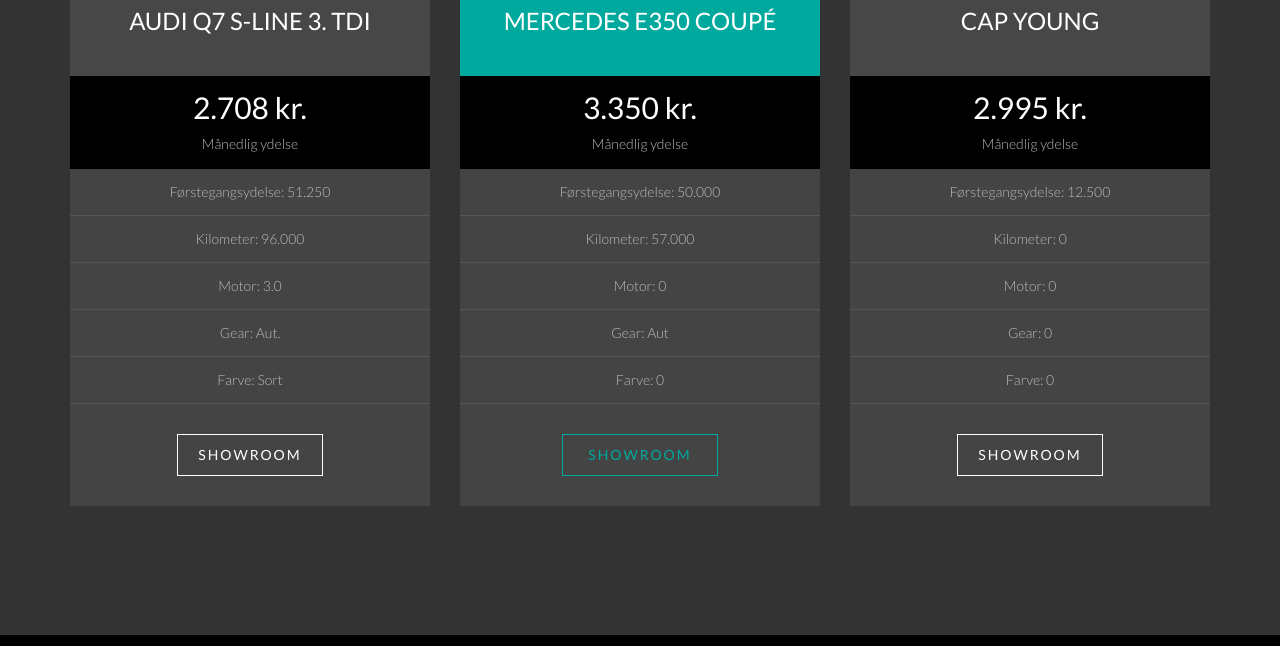
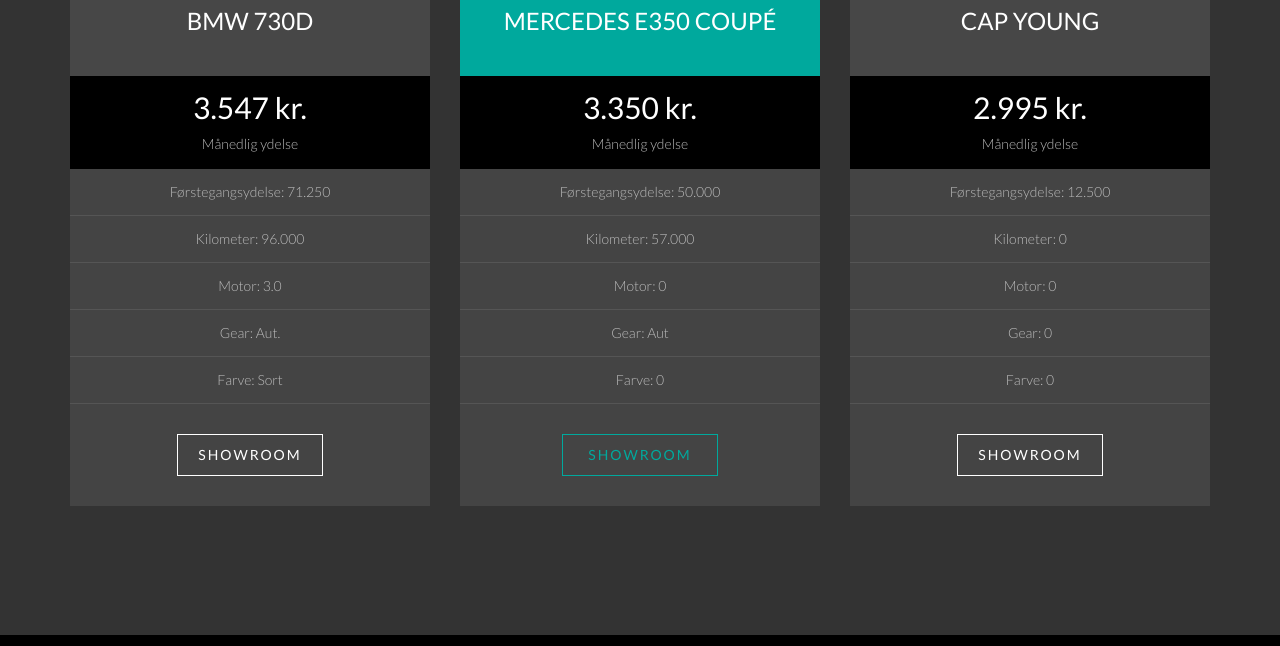
Before and after one commit to fishadores/cap-leasing, a Jekyll site: the page built from index.html, in a window 1280 px wide and 900 px high, scrolled down 2744 px, cut to the strip 254-900 px from the top of the window. Built offline with Jekyll 4.4.1, drawn with Linux system fonts in a browser that asks for light colours; some web fonts are replaced; some of the changed text lies outside the part shown.

Commit message:
Updated Showroom BMW 730D

```diff
--- a/_posts/2016-02-10-audi-q7-s-line-3-tdi.md
+++ b/_posts/2016-02-10-audi-q7-s-line-3-tdi.md
@@ -1,9 +1,9 @@
 ---
-title: "AUDI Q7 S-Line 3. TDI "
+title: BMW 730D
 beskrivelse: "Sort, 19*, Klima, S-line, "
-foerstegangsydelse: "51.250"
-maanedlig_ydelse: "2.708"
-restvaerdi: "117.000"
+foerstegangsydelse: "71.250"
+maanedlig_ydelse: "3.547"
+restvaerdi: "158.000"
 volumen: "3.0"
 cylindre: "0"
 antal_ventiler: "0"
```
Also changed, not shown: other parts of _posts/2016-02-10-audi-q7-s-line-3-tdi.md (+1 -1 lines).
